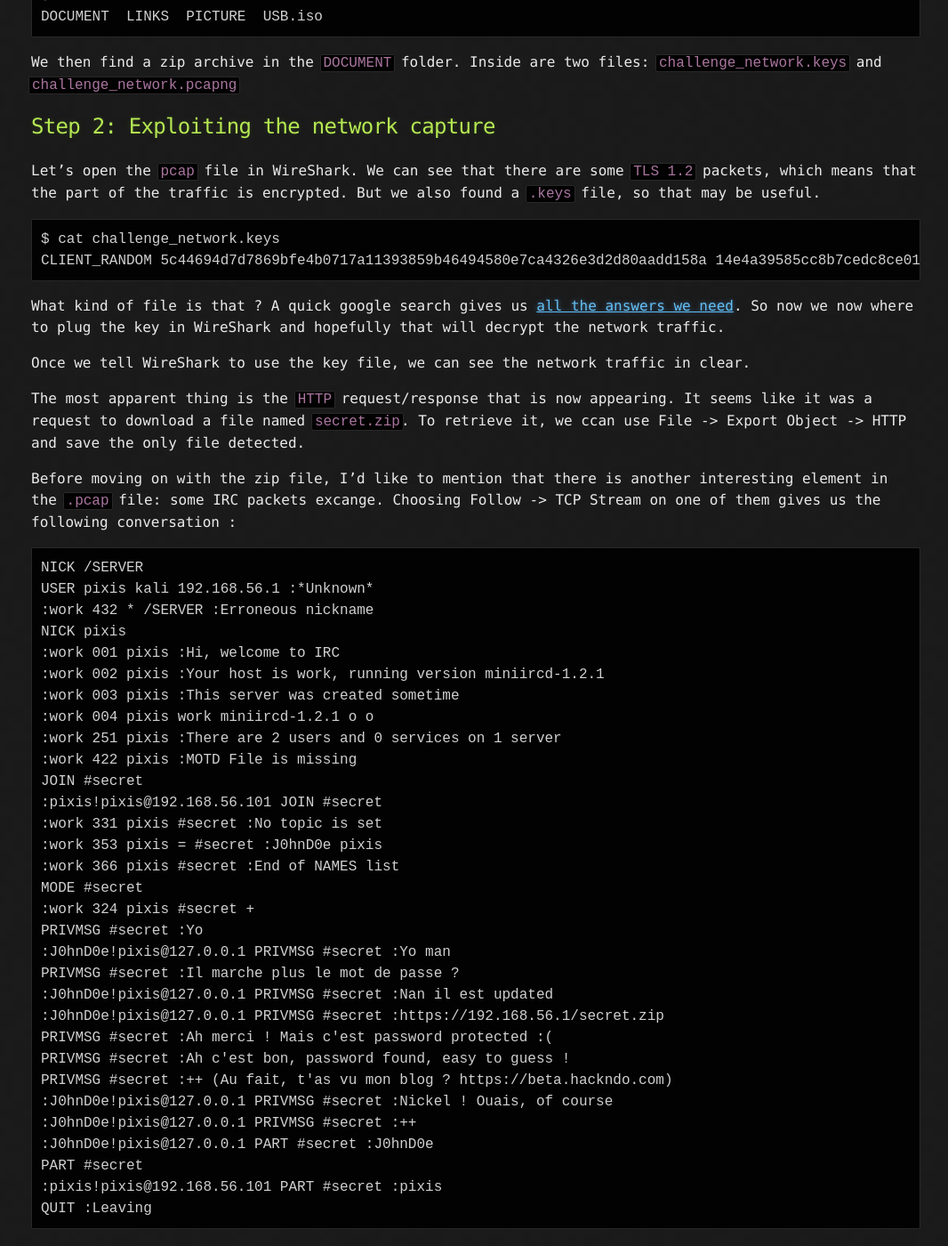
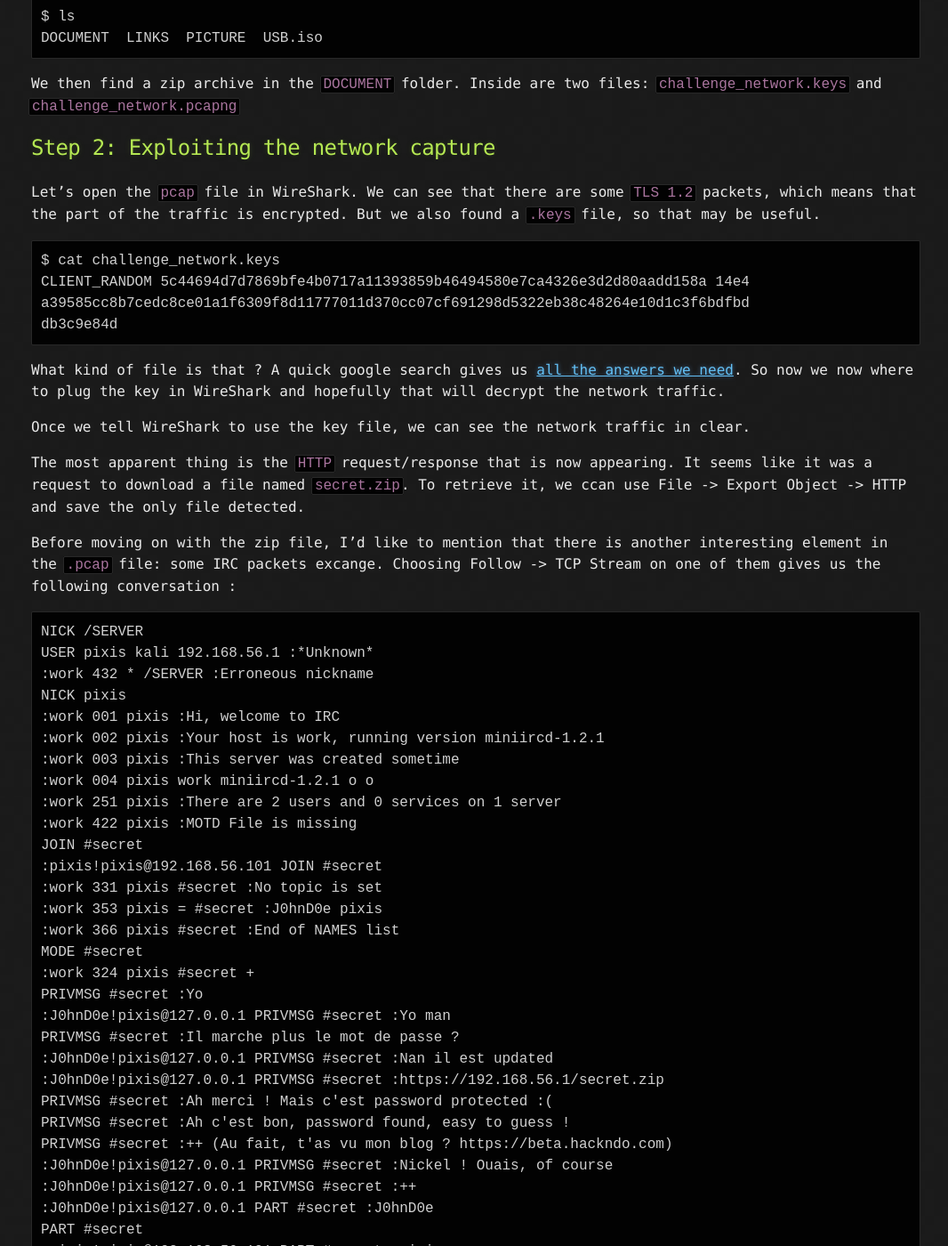
Before and after one commit to team-t35h/team-t35h.github.io, a Jekyll site: the page built from _posts/2019-02-25-Sogeti-Qualif.md, in a window 1280 px wide and 1400 px high, scrolled down 1233 px. Shown: the whole window at 89% size, without its empty margins (105-1171 px from the left). Built offline with Jekyll 4.4.1, drawn with Linux system fonts in a browser that asks for light colours; some of the changed text lies outside the part shown.

Commit message:
small correction network wu

````diff
--- a/_posts/2019-02-25-Sogeti-Qualif.md
+++ b/_posts/2019-02-25-Sogeti-Qualif.md
@@ -42,7 +42,8 @@
 Comment =
 System: LINUX
 Volume: CDROM
-Application: GENISOIMAGE ISO 9660/HFS FILESYSTEM CREATOR (C) 1993 E.YOUNGDALE (C) 1997-2006 J.PEARSON/J.SCHILLING (C) 2006-2007 CDRKIT TEAM
+Application: GENISOIMAGE ISO 9660/HFS FILESYSTEM CREATOR (C) 1993 E.YOUNGDALE (C)
+1997-2006 J.PEARSON/J.SCHILLING (C) 2006-2007 CDRKIT TEAM
 Created = 2019-01-20 13:49:22
 Modified = 2019-01-20 13:49:22
 
@@ -58,7 +59,9 @@
 
 ```
 $ cat challenge_network.keys
-CLIENT_RANDOM 5c44694d7d7869bfe4b0717a11393859b46494580e7ca4326e3d2d80aadd158a 14e4a39585cc8b7cedc8ce01a1f6309f8d11777011d370cc07cf691298d5322eb38c48264e10d1c3f6bdfbddb3c9e84d
+CLIENT_RANDOM 5c44694d7d7869bfe4b0717a11393859b46494580e7ca4326e3d2d80aadd158a 14e4
+a39585cc8b7cedc8ce01a1f6309f8d11777011d370cc07cf691298d5322eb38c48264e10d1c3f6bdfbd
+db3c9e84d
 ```
 
 What kind of file is that ? A quick google search gives us [all the answers we need](https://developer.mozilla.org/en-US/docs/Mozilla/Projects/NSS/Key_Log_Format). So now we now where to plug the key in WireShark and hopefully that will decrypt the network traffic.
````
Also changed, not shown: other parts of _posts/2019-02-25-Sogeti-Qualif.md (+1 -1 lines).
